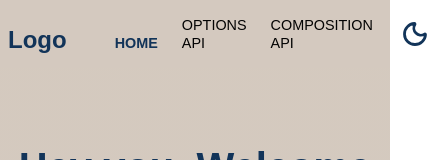
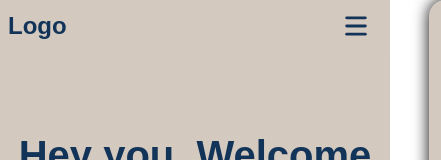
Before and after one commit to kareem172/products-manager, a Vue app: page / in a window 390 px wide. Shown: the top 160 px of the page, 441 px wide, since content can reach past the window. Built offline with nearby package versions, Linux system fonts and the light colour scheme; data requests are answered from the project's data file.

Commit message:
feat(navbar): add responsive navigation menu for mobile devices

```diff
--- a/src/App.vue
+++ b/src/App.vue
@@ -61,6 +61,8 @@ body {
 }
 #app,
 #app > div {
+  position: relative;
+  overflow-x: hidden;
   min-height: 100dvh;
   max-width: 100dvw;
   display: flex;
--- a/src/components/NavBar.vue
+++ b/src/components/NavBar.vue
@@ -4,15 +4,30 @@
       <div>
         <router-link to="/" class="logo">Logo</router-link>
       </div>
+      <div :data-open="isNavOpen" class="small-nav">
+        <button
+          :disabled="!isNavOpen"
+          @click="toggleNavbar"
+          class="icon exit-menu"
+        >
+          <X size="28" />
+        </button>
         <ul class="nav-links">
-        <li><router-link to="/" active-class="active">Home</router-link></li>
           <li>
-          <router-link active-class="active" to="/options"
+            <router-link @click="closeNav" to="/" active-class="active"
+              >Home</router-link
+            >
+          </li>
+          <li>
+            <router-link @click="closeNav" active-class="active" to="/options"
               >options API</router-link
             >
           </li>
           <li>
-          <router-link active-class="active" to="/composition"
+            <router-link
+              @click="closeNav"
+              active-class="active"
+              to="/composition"
               >composition api</router-link
             >
           </li>
@@ -24,12 +39,19 @@
           </button>
         </div>
       </div>
+      <button
+        :disabled="isNavOpen"
+        @click="toggleNavbar"
+        class="icon burger-menu"
+      >
+        <Menu size="28" />
+      </button>
+    </div>
   </nav>
 </template>
 
 <script>
-import { Sun } from "lucide-vue-next";
-import { Moon } from "lucide-vue-next";
+import { Sun, Moon, Menu, X } from "lucide-vue-next";
 import { mapState } from "vuex";
 
 export default {
@@ -37,6 +59,13 @@ export default {
   components: {
     Moon,
     Sun,
+    Menu,
+    X,
+  },
+  data() {
+    return {
+      isNavOpen: false,
+    };
   },
   computed: {
     ...mapState(["isDarkMode"]),
@@ -44,6 +73,12 @@ export default {
   methods: {
     toggleMood() {
       this.$store.dispatch("TOGGLE_DARK_MOOD");
+    },
+    toggleNavbar() {
+      this.isNavOpen = !this.isNavOpen;
+    },
+    closeNav() {
+      this.isNavOpen = false;
     },
   },
 };
@@ -57,7 +92,7 @@ nav {
 nav > div {
   display: flex;
   justify-content: space-between;
-  align-items: baseline;
+  align-items: center;
 }
 
 .logo {
@@ -96,4 +131,54 @@ nav > div {
   align-items: center;
   gap: 1rem;
 }
+
+.small-nav {
+  flex: 1;
+  display: flex;
+  position: relative;
+}
+
+.burger-menu {
+  display: none;
+}
+.exit-menu {
+  display: none;
+}
+
+@media (max-width: 650px) {
+  .burger-menu {
+    display: inline-flex;
+  }
+  .exit-menu {
+    display: inline-flex;
+    align-self: start;
+  }
+
+  .small-nav {
+    flex: 1;
+    display: flex;
+    flex-direction: column;
+    position: fixed;
+    background-color: var(--secondary-color);
+    width: 90%;
+    min-width: 18rem;
+    max-width: 22rem;
+    right: 0;
+    bottom: 0;
+    top: 0;
+    color: var(--foreground-color);
+    box-shadow: 0 0 1rem var(--foreground-color);
+    border-radius: 1rem 0 0 1rem;
+    transition: all 0.5s ease-in-out;
+    ul {
+      flex-direction: column;
+      justify-content: center;
+      align-items: center;
+    }
+
+    &[data-open="false"] {
+      right: -100%;
+    }
+  }
+}
 </style>
```
Lines whose indentation alone changed are shown as unchanged.
